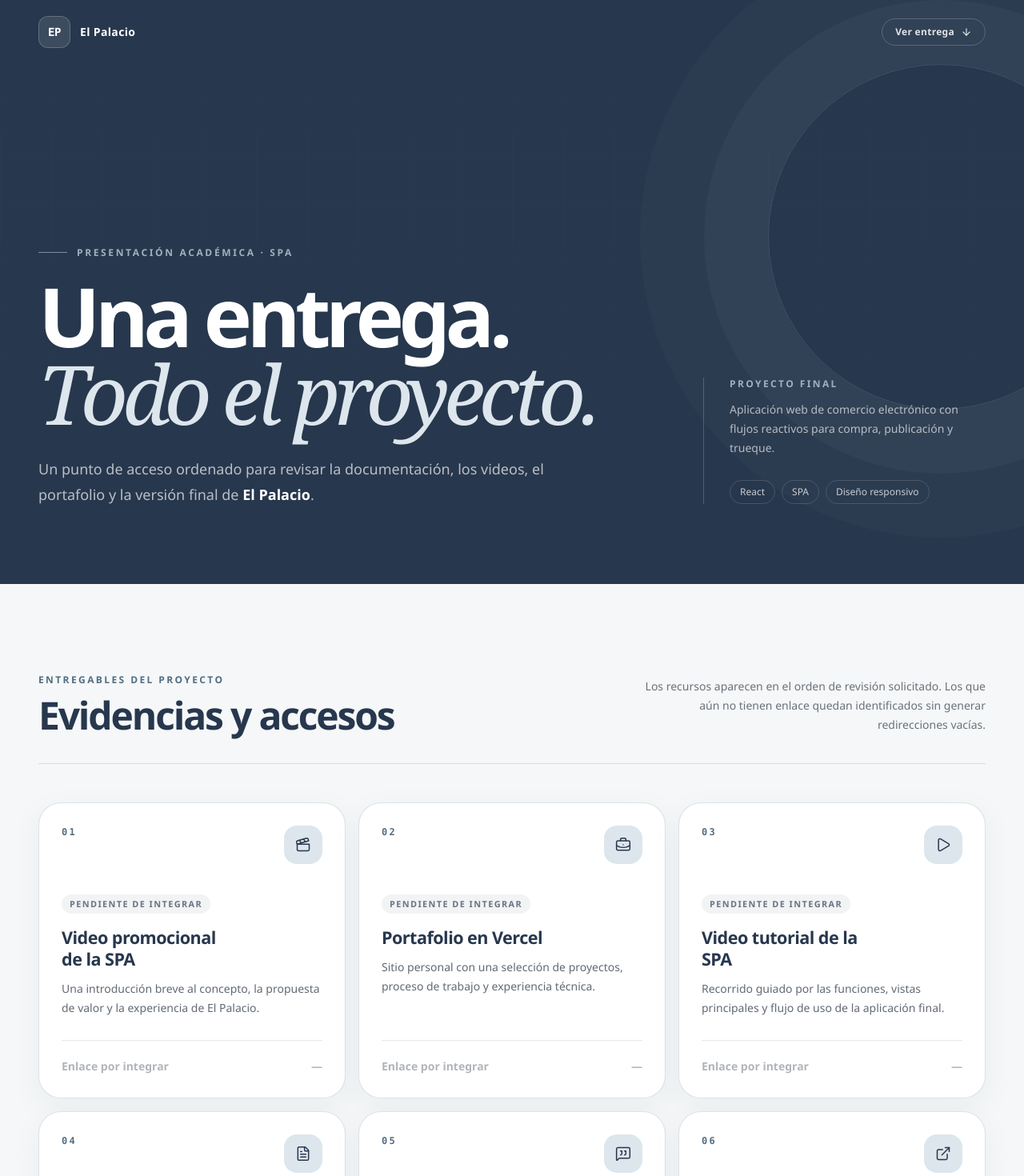
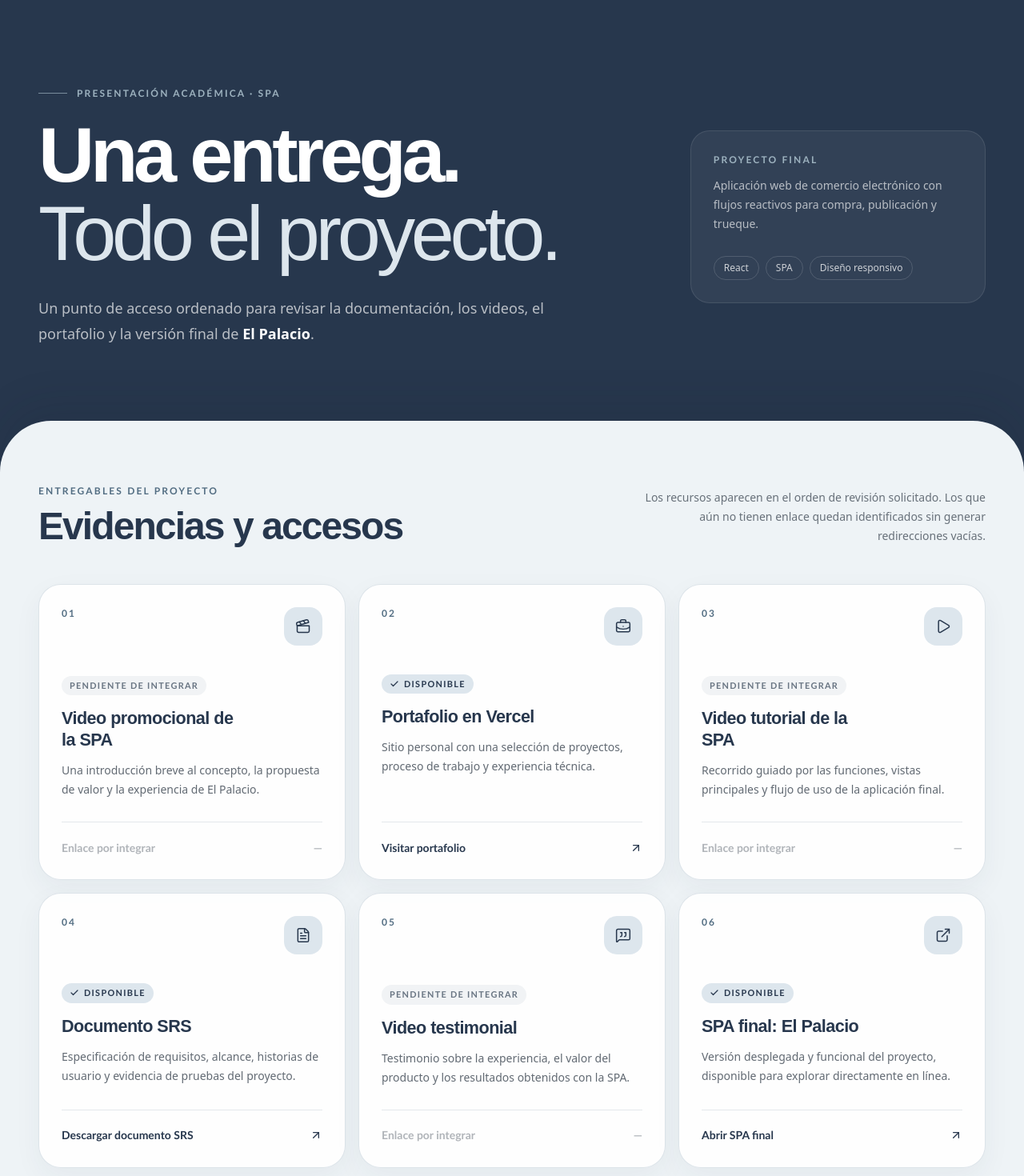
Before and after one commit to AAndrey18/Landing-spa, a Next.js app: page / in a window 1280 px wide. Shown: the top 1470 px of the page at 80% size. Built offline with nearby package versions, Linux system fonts and the light colour scheme.

Commit message:
feat: ajustar portada e integrar portafolio

```diff
--- a/app/globals.css
+++ b/app/globals.css
@@ -7,10 +7,11 @@
   --slate: #526d82;
   --steel: #9db2bf;
   --mist: #dde6ed;
-  --canvas: #f5f7f8;
+  --canvas: #eef3f6;
   --ink: #202b38;
-  --font-app-sans: "Segoe UI", Arial, Helvetica, sans-serif;
-  --font-app-mono: Consolas, "Courier New", monospace;
+  --font-app-body: system-ui, "Segoe UI", Roboto, sans-serif;
+  --font-app-display: Arial, Helvetica, sans-serif;
+  --font-app-detail: "Trebuchet MS", "Segoe UI", sans-serif;
 }
 
 @theme inline {
@@ -22,8 +23,9 @@
   --color-mist: var(--mist);
   --color-canvas: var(--canvas);
   --color-ink: var(--ink);
-  --font-sans: var(--font-app-sans);
-  --font-mono: var(--font-app-mono);
+  --font-sans: var(--font-app-body);
+  --font-display: var(--font-app-display);
+  --font-detail: var(--font-app-detail);
 }
 
 * {
@@ -38,7 +40,7 @@ body {
   margin: 0;
   background: var(--background);
   color: var(--foreground);
-  font-family: var(--font-app-sans);
+  font-family: var(--font-app-body);
 }
 
 ::selection {
@@ -48,41 +50,15 @@ body {
 
 .hero-shell {
   position: relative;
-  isolation: isolate;
+  background: var(--navy);
 }
 
-.hero-shell::before,
-.hero-shell::after {
-  position: absolute;
-  z-index: -1;
-  content: "";
-  pointer-events: none;
-}
-
-.hero-shell::before {
-  top: 5rem;
-  right: -7rem;
-  width: 27rem;
-  height: 27rem;
-  border: 1px solid rgb(221 230 237 / 14%);
-  border-radius: 50%;
-  box-shadow:
-    0 0 0 5rem rgb(221 230 237 / 3%),
-    0 0 0 10rem rgb(221 230 237 / 2%);
-}
-
-.hero-shell::after {
-  inset: 0;
-  opacity: 0.16;
-  background-image:
-    linear-gradient(rgb(255 255 255 / 7%) 1px, transparent 1px),
-    linear-gradient(90deg, rgb(255 255 255 / 7%) 1px, transparent 1px);
-  background-size: 64px 64px;
-  mask-image: linear-gradient(to bottom, transparent 0%, black 28%, transparent 100%);
+.resource-section {
+  box-shadow: 0 -20px 50px rgb(21 33 48 / 12%);
 }
 
 .resource-card {
-  box-shadow: 0 12px 40px rgb(39 55 77 / 5%);
+  box-shadow: 0 12px 34px rgb(39 55 77 / 5%);
   transition:
     transform 220ms ease,
     border-color 220ms ease,
--- a/app/page.tsx
+++ b/app/page.tsx
@@ -1,5 +1,4 @@
 import {
-  ArrowDown,
   ArrowUpRight,
   BriefcaseBusiness,
   Check,
@@ -85,9 +84,9 @@ function ResourceCard({ resource }: { resource: Resource }) {
   const available = Boolean(resource.href);
 
   return (
-    <article className="resource-card group flex min-h-[320px] flex-col rounded-[1.75rem] border border-slate/20 bg-white p-6 sm:p-7">
+    <article className="resource-card group flex min-h-[310px] flex-col rounded-[1.75rem] border border-steel/35 bg-white/90 p-6 sm:p-7">
       <div className="flex items-start justify-between gap-4">
-        <span className="font-mono text-xs font-semibold tracking-[0.18em] text-slate">
+        <span className="font-detail text-xs font-semibold tracking-[0.16em] text-slate">
           {resource.number}
         </span>
         <div className="icon-shell grid size-12 place-items-center rounded-2xl bg-mist text-navy">
@@ -97,7 +96,7 @@ function ResourceCard({ resource }: { resource: Resource }) {
 
       <div className="mt-9 flex-1">
         <div
-          className={`mb-4 inline-flex items-center gap-1.5 rounded-full px-2.5 py-1 text-[0.68rem] font-semibold uppercase tracking-[0.13em] ${
+          className={`mb-4 inline-flex items-center gap-1.5 rounded-full px-2.5 py-1 font-detail text-[0.68rem] font-semibold uppercase tracking-[0.12em] ${
             available
               ? "bg-mist text-navy"
               : "bg-[#F1F3F5] text-[#687482]"
@@ -106,7 +105,7 @@ function ResourceCard({ resource }: { resource: Resource }) {
           {available && <Check aria-hidden="true" className="size-3" strokeWidth={2.4} />}
           {available ? "Disponible" : "Pendiente de integrar"}
         </div>
-        <h2 className="max-w-[18ch] text-[1.35rem] font-semibold leading-tight tracking-[-0.025em] text-navy">
+        <h2 className="max-w-[18ch] font-display text-[1.35rem] font-semibold leading-tight tracking-[-0.025em] text-navy">
           {resource.title}
         </h2>
         <p className="mt-3 text-sm leading-6 text-ink/70">{resource.description}</p>
@@ -115,7 +114,7 @@ function ResourceCard({ resource }: { resource: Resource }) {
       {available ? (
         <a
           aria-label={`${resource.action} (abre en una pestaña nueva)`}
-          className="resource-link mt-7 inline-flex min-h-11 items-center justify-between gap-3 border-t border-slate/15 pt-5 text-sm font-semibold text-navy outline-none"
+          className="resource-link mt-7 inline-flex min-h-11 items-center justify-between gap-3 border-t border-slate/15 pt-5 font-detail text-sm font-semibold text-navy outline-none"
           download={resource.fileName}
           href={resource.href}
           rel="noreferrer"
@@ -130,7 +129,7 @@ function ResourceCard({ resource }: { resource: Resource }) {
       ) : (
         <div
           aria-disabled="true"
-          className="mt-7 inline-flex min-h-11 cursor-not-allowed items-center justify-between gap-3 border-t border-slate/15 pt-5 text-sm font-semibold text-ink/35"
+          className="mt-7 inline-flex min-h-11 cursor-not-allowed items-center justify-between gap-3 border-t border-slate/15 pt-5 font-detail text-sm font-semibold text-ink/35"
         >
           <span>Enlace por integrar</span>
           <span aria-hidden="true">—</span>
@@ -143,42 +142,19 @@ function ResourceCard({ resource }: { resource: Resource }) {
 export default function Home() {
   return (
     <main>
-      <section className="hero-shell overflow-hidden bg-navy text-white">
-        <nav
-          aria-label="Navegación principal"
-          className="mx-auto flex max-w-7xl items-center justify-between px-5 py-5 sm:px-8 lg:px-12"
-        >
-          <a
-            aria-label="Ir al inicio"
-            className="inline-flex items-center gap-3 rounded-lg outline-none focus-visible:ring-2 focus-visible:ring-mist"
-            href="#inicio"
-          >
-            <span className="grid size-10 place-items-center rounded-xl border border-white/20 bg-white/10 font-mono text-sm font-semibold tracking-tight">
-              EP
-            </span>
-            <span className="text-sm font-semibold tracking-wide">El Palacio</span>
-          </a>
-          <a
-            className="hidden items-center gap-2 rounded-full border border-white/20 px-4 py-2 text-xs font-semibold tracking-wide text-white/85 transition hover:border-white/40 hover:bg-white/10 focus-visible:outline-none focus-visible:ring-2 focus-visible:ring-mist sm:inline-flex"
-            href="#recursos"
-          >
-            Ver entrega
-            <ArrowDown aria-hidden="true" className="size-3.5" />
-          </a>
-        </nav>
-
+      <section className="hero-shell bg-navy px-5 text-white sm:px-8 lg:px-12">
         <div
-          className="hero-content mx-auto grid min-h-[650px] max-w-7xl items-end gap-12 px-5 pb-14 pt-16 sm:px-8 sm:pb-20 lg:grid-cols-[1.35fr_0.65fr] lg:px-12 lg:pb-24 lg:pt-24"
+          className="hero-content mx-auto grid min-h-[590px] max-w-7xl items-center gap-12 pb-32 pt-20 sm:pt-24 lg:grid-cols-[1.35fr_0.65fr] lg:pb-36"
           id="inicio"
         >
           <div>
-            <p className="mb-6 flex items-center gap-3 text-xs font-semibold uppercase tracking-[0.22em] text-steel">
+            <p className="mb-6 flex items-center gap-3 font-detail text-xs font-semibold uppercase tracking-[0.18em] text-steel">
               <span className="h-px w-9 bg-steel/70" />
               Presentación académica · SPA
             </p>
-            <h1 className="max-w-4xl text-balance text-[clamp(3.35rem,8vw,7rem)] font-semibold leading-[0.91] tracking-[-0.065em]">
+            <h1 className="max-w-4xl text-balance font-display text-[clamp(3.25rem,7.6vw,6.75rem)] font-semibold leading-[0.93] tracking-[-0.055em]">
               Una entrega.
-              <span className="mt-1 block font-serif font-normal italic text-mist">
+              <span className="mt-2 block font-display font-light text-mist">
                 Todo el proyecto.
               </span>
             </h1>
@@ -189,8 +165,8 @@ export default function Home() {
             </p>
           </div>
 
-          <aside className="mb-1 border-l border-white/20 pl-6 lg:justify-self-end lg:pl-8">
-            <p className="text-xs font-semibold uppercase tracking-[0.2em] text-steel">
+          <aside className="rounded-[1.5rem] border border-white/10 bg-white/[0.05] p-6 lg:justify-self-end lg:p-7">
+            <p className="font-detail text-xs font-semibold uppercase tracking-[0.18em] text-steel">
               Proyecto final
             </p>
             <p className="mt-3 max-w-xs text-sm leading-6 text-white/65">
@@ -209,16 +185,16 @@ export default function Home() {
       </section>
 
       <section
-        className="bg-canvas px-5 py-20 sm:px-8 sm:py-24 lg:px-12 lg:py-28"
+        className="resource-section relative -mt-16 rounded-t-[2.75rem] bg-canvas px-5 pb-20 pt-16 sm:rounded-t-[4rem] sm:px-8 sm:pb-24 sm:pt-20 lg:px-12 lg:pb-28"
         id="recursos"
       >
         <div className="mx-auto max-w-7xl">
-          <div className="mb-12 grid gap-5 border-b border-slate/20 pb-9 md:grid-cols-[1fr_auto] md:items-end">
+          <div className="mb-12 grid gap-5 md:grid-cols-[1fr_auto] md:items-end">
             <div>
-              <p className="text-xs font-semibold uppercase tracking-[0.2em] text-slate">
+              <p className="font-detail text-xs font-semibold uppercase tracking-[0.18em] text-slate">
                 Entregables del proyecto
               </p>
-              <h2 className="mt-3 text-4xl font-semibold tracking-[-0.045em] text-navy sm:text-5xl">
+              <h2 className="mt-3 font-display text-4xl font-semibold tracking-[-0.04em] text-navy sm:text-5xl">
                 Evidencias y accesos
               </h2>
             </div>
@@ -236,13 +212,13 @@ export default function Home() {
         </div>
       </section>
 
-      <footer className="border-t border-slate/15 bg-white px-5 py-8 sm:px-8 lg:px-12">
+      <footer className="border-t border-steel/25 bg-canvas px-5 py-8 sm:px-8 lg:px-12">
         <div className="mx-auto flex max-w-7xl flex-col gap-4 text-sm text-ink/60 sm:flex-row sm:items-center sm:justify-between">
           <p>
             <span className="font-semibold text-navy">El Palacio</span> · Presentación de proyecto SPA
           </p>
           <a
-            className="inline-flex items-center gap-2 font-semibold text-slate outline-none hover:text-navy focus-visible:ring-2 focus-visible:ring-slate"
+            className="inline-flex items-center gap-2 font-detail font-semibold text-slate outline-none hover:text-navy focus-visible:ring-2 focus-visible:ring-slate"
             href="#inicio"
           >
             Volver al inicio
--- a/app/project-links.ts
+++ b/app/project-links.ts
@@ -4,7 +4,7 @@
  */
 export const projectLinks = {
   promotionalVideo: "",
-  portfolio: "",
+  portfolio: "https://portafolio-seven-phi-38.vercel.app/",
   tutorialVideo: "",
 
   // Cuando tengas el PDF, guárdalo en public/documentos/srs.pdf y cambia
```
Also changed, not shown: 1 other file (tests, documents, lock files or other folders).
